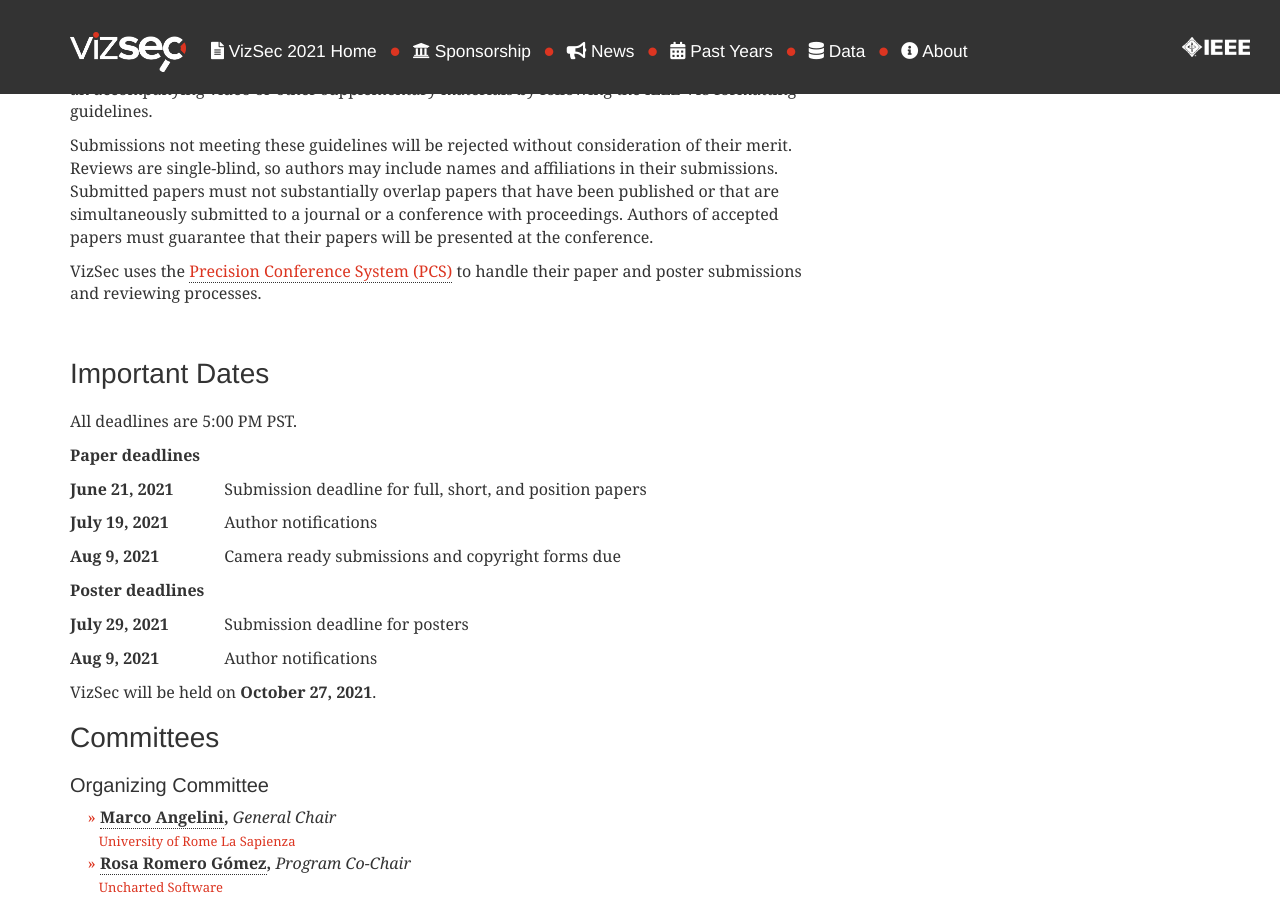
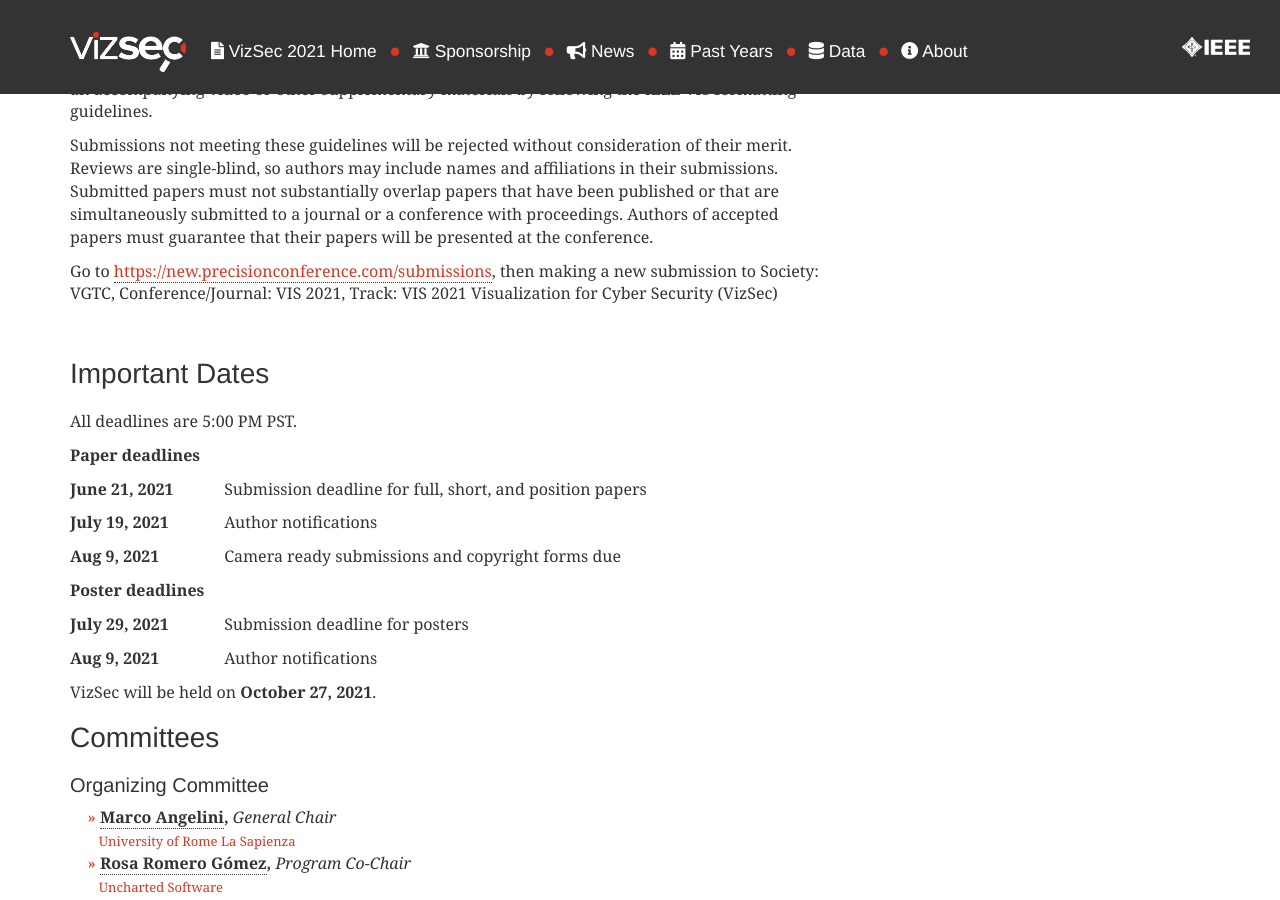
Before and after one commit to vizsec/vizsec.github.io, a Jekyll site: the page built from vizsec2021/index.html, in a window 1280 px wide and 900 px high, scrolled down 3016 px. Built offline with Jekyll 4.4.1, drawn with Linux system fonts in a browser that asks for light colours; nearby versions of some CDN libraries.

Commit message:
update PCS link

```diff
--- a/vizsec2021/index.html
+++ b/vizsec2021/index.html
@@ -146,7 +146,7 @@ Submitted papers must not substantially overlap papers that have been published
 to a journal or a conference with proceedings. Authors of accepted papers must guarantee that their papers will be presented at the conference.
 </p>
 <p>
-VizSec uses the <a href="https://new.precisionconference.com/vgtc">Precision Conference System (PCS)</a> to handle their paper and poster submissions and reviewing processes.
+Go to <a href="https://new.precisionconference.com/vgtc" target="_blank">https://new.precisionconference.com/submissions</a>, then making a new submission to Society: VGTC, Conference/Journal: VIS 2021, Track: VIS 2021 Visualization for Cyber Security (VizSec)
 </p>
 <a class="page-anchor" id="submissions"></a>
 <div>
```
